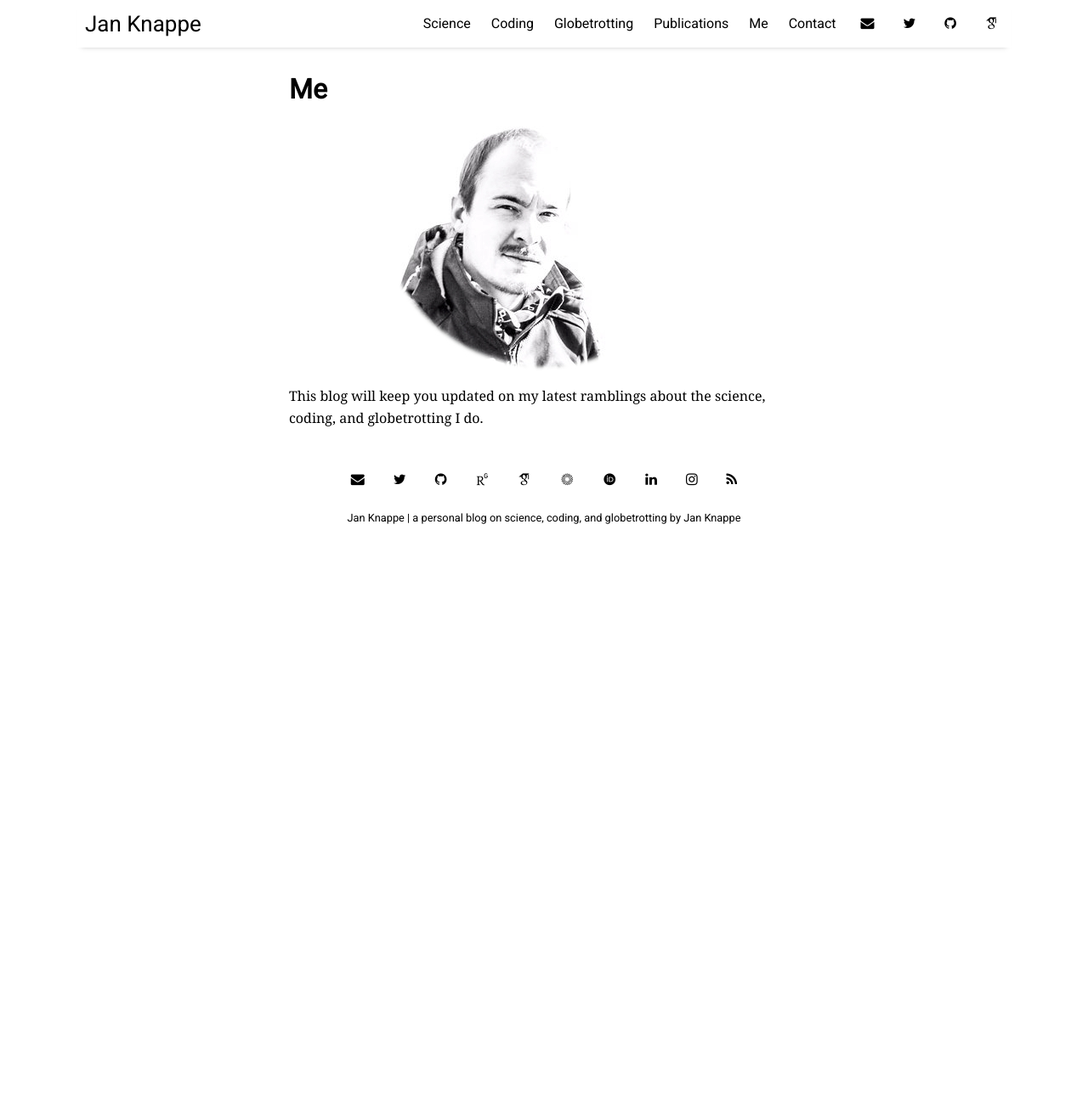
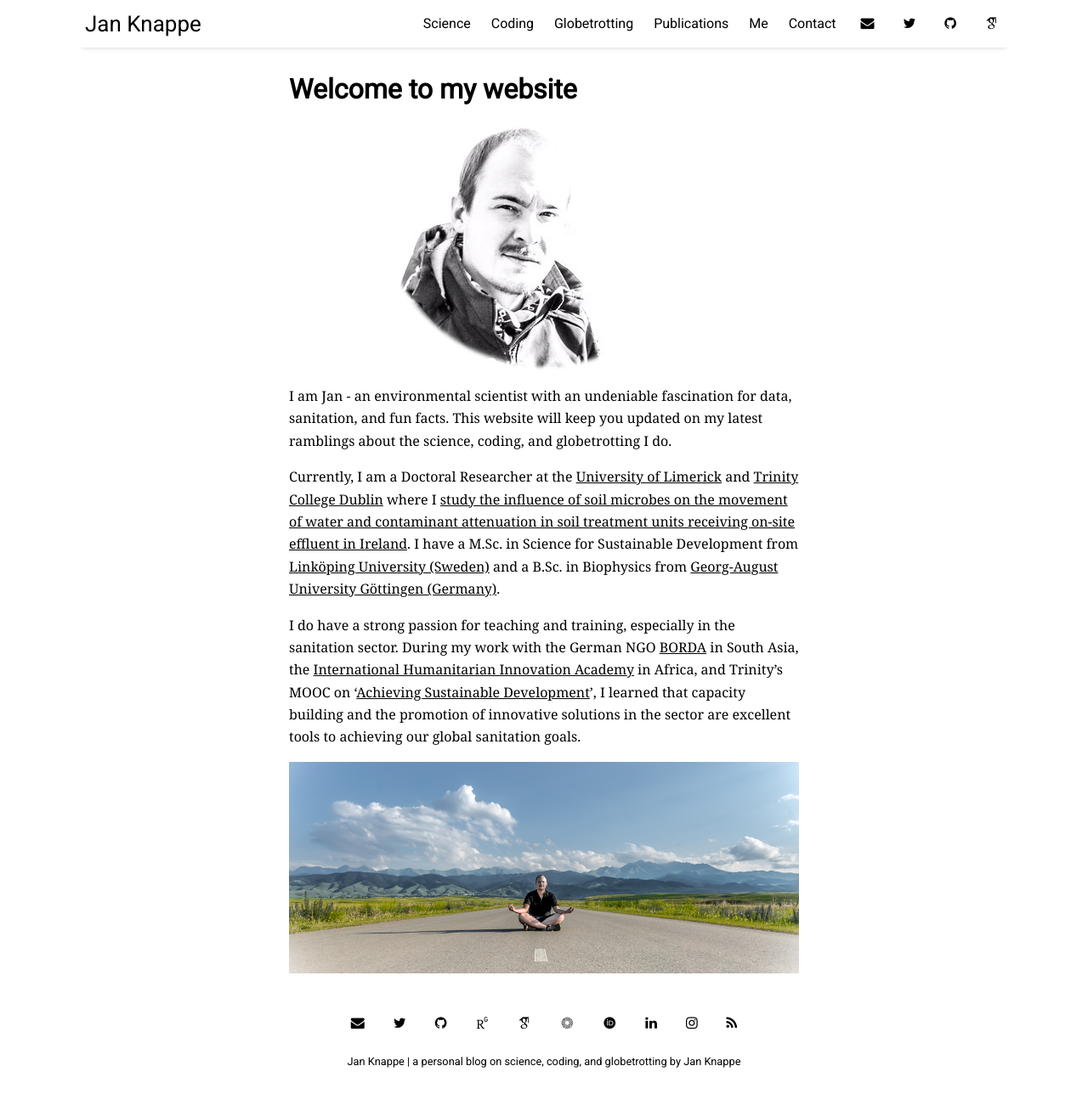
Before and after one commit to jknappe/jknappe.github.io, a Jekyll site: the page built from pages/me.md, in a window 1280 px wide and 1288 px high. Shown: the whole window at 85% size. Built offline with Jekyll 4.4.1, drawn with Linux system fonts in a browser that asks for light colours; nearby versions of some CDN libraries; some web fonts are replaced.

Commit message:
expands the 'me' page

```diff
--- a/pages/me.md
+++ b/pages/me.md
@@ -1,8 +1,15 @@
 ---
 layout: misc
-title: Me
+title: Welcome to my website
 ---
 
 ![Jan Knappe](/assets/img/Knappe_round.jpg){:class="img-responsive"}
 
-This blog will keep you updated on my latest ramblings about the science, coding, and globetrotting I do.
+I am Jan - an environmental scientist with an undeniable fascination for data, sanitation, and fun facts. This website will keep you updated on my latest ramblings about the science, coding, and globetrotting I do.
+
+Currently, I am a Doctoral Researcher at the [University of Limerick](https://www.ul.ie) and [Trinity College Dublin](https://www.tcd.ie) where I [study the influence of soil microbes on the movement of water and contaminant attenuation in soil treatment units receiving on-site effluent in Ireland](https://www.tcd.ie/civileng/people/doctoral-students/jan-knappe.php). I have a M.Sc. in Science for Sustainable Development from [Link&ouml;ping University (Sweden)](https://www.liu.se) and a B.Sc. in Biophysics from [Georg-August University G&ouml;ttingen (Germany)](https:/www.uni-goettingen.de).
+
+I do have a strong passion for teaching and training, especially in the sanitation sector. During my work with the German NGO [BORDA](http://en.borda.de/) in South Asia, the [International Humanitarian Innovation Academy](http://i-hia.com) in Africa, and Trinity's MOOC on '[Achieving Sustainable Development](https://www.futurelearn.com/courses/achieving-sustainable-development)', I learned that capacity building and the promotion of innovative solutions in the sector are excellent tools to achieving our global sanitation goals.
+
+
+![Me in Kazakhstan](/assets/img/170712-CharynCanyon.jpg){:class="img-responsive"}
```
Also changed, not shown: assets/img/170712-CharynCanyon.jpg (added).
